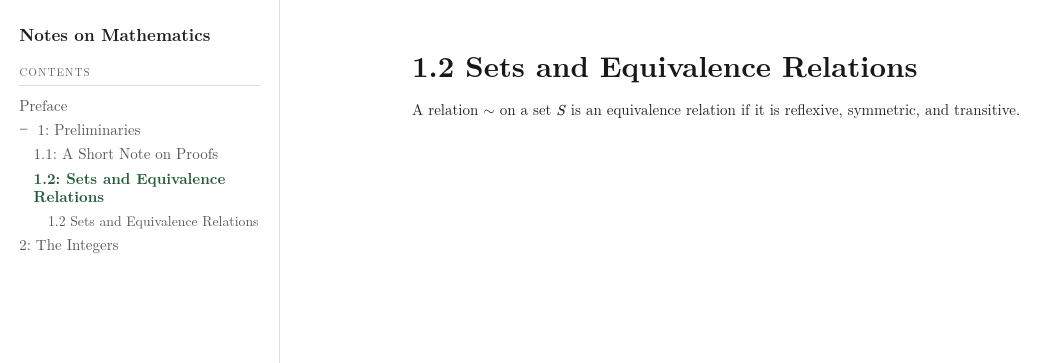
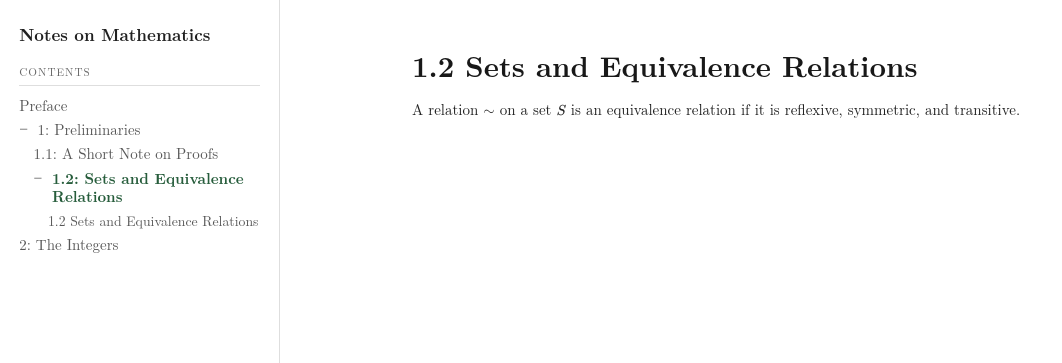
Before and after one commit to hycarbon-b/mkdocs-latex-theme, an MkDocs documentation site: the page built from docs/chapters/sets.md, in a window 1280 px wide. Shown: the top 363 px of the page, without its empty margins (0-1062 px from the left). Built offline with MkDocs 1.6.1, drawn with Linux system fonts in a browser that asks for light colours; some web fonts are replaced.

Commit message:
Allow folding page heading navigation

```diff
--- a/theme/assets/theme.css
+++ b/theme/assets/theme.css
@@ -21,6 +21,7 @@ a:focus-visible, summary:focus-visible { outline: 2px solid var(--accent); outli
 .nav-link:hover, .nav-list summary:hover { color: var(--accent); }
 .nav-link.active { color: var(--accent); font-weight: bold; }
 .nav-list summary { display: flex; cursor: pointer; list-style: none; gap: .45rem; }
+.nav-list summary > .nav-link { min-width: 0; padding: 0; }
 .nav-list summary::-webkit-details-marker { display: none; }
 .nav-list summary::before { content: '+'; width: .7rem; flex: 0 0 .7rem; color: #888; font-family: sans-serif; font-weight: 400; }
 .nav-list details[open] > summary::before { content: '−'; }
--- a/theme/main.html
+++ b/theme/main.html
@@ -21,8 +21,14 @@
       <ul class="nav-list toc-list">
         {% for item in items %}
         <li>
+          {% if item.children %}
+          <details>
+            <summary><a class="nav-link" href="{{ item.url }}">{{ item.title }}</a></summary>
+            {{ render_toc(item.children) }}
+          </details>
+          {% else %}
           <a class="nav-link" href="{{ item.url }}">{{ item.title }}</a>
-          {% if item.children %}{{ render_toc(item.children) }}{% endif %}
+          {% endif %}
         </li>
         {% endfor %}
       </ul>
@@ -37,14 +43,21 @@
             {{ render_items(item.children) }}
           </details>
           {% else %}
-          <a class="nav-link{% if item.active %} active{% endif %}" href="{{ item.url | url }}"{% if item.active %} aria-current="page"{% endif %}>{{ item.title }}</a>
           {% if item.active and page.toc %}
             {% set headings = page.toc | list %}
             {% if headings | length == 1 and headings[0].level == 1 and headings[0].title == page.title %}
-              {{ render_toc(headings[0].children) }}
-            {% else %}
-              {{ render_toc(headings) }}
+              {% set headings = headings[0].children %}
             {% endif %}
+          {% else %}
+            {% set headings = [] %}
+          {% endif %}
+          {% if headings %}
+          <details open>
+            <summary><a class="nav-link active" href="{{ item.url | url }}" aria-current="page">{{ item.title }}</a></summary>
+            {{ render_toc(headings) }}
+          </details>
+          {% else %}
+          <a class="nav-link{% if item.active %} active{% endif %}" href="{{ item.url | url }}"{% if item.active %} aria-current="page"{% endif %}>{{ item.title }}</a>
           {% endif %}
           {% endif %}
         </li>
```
